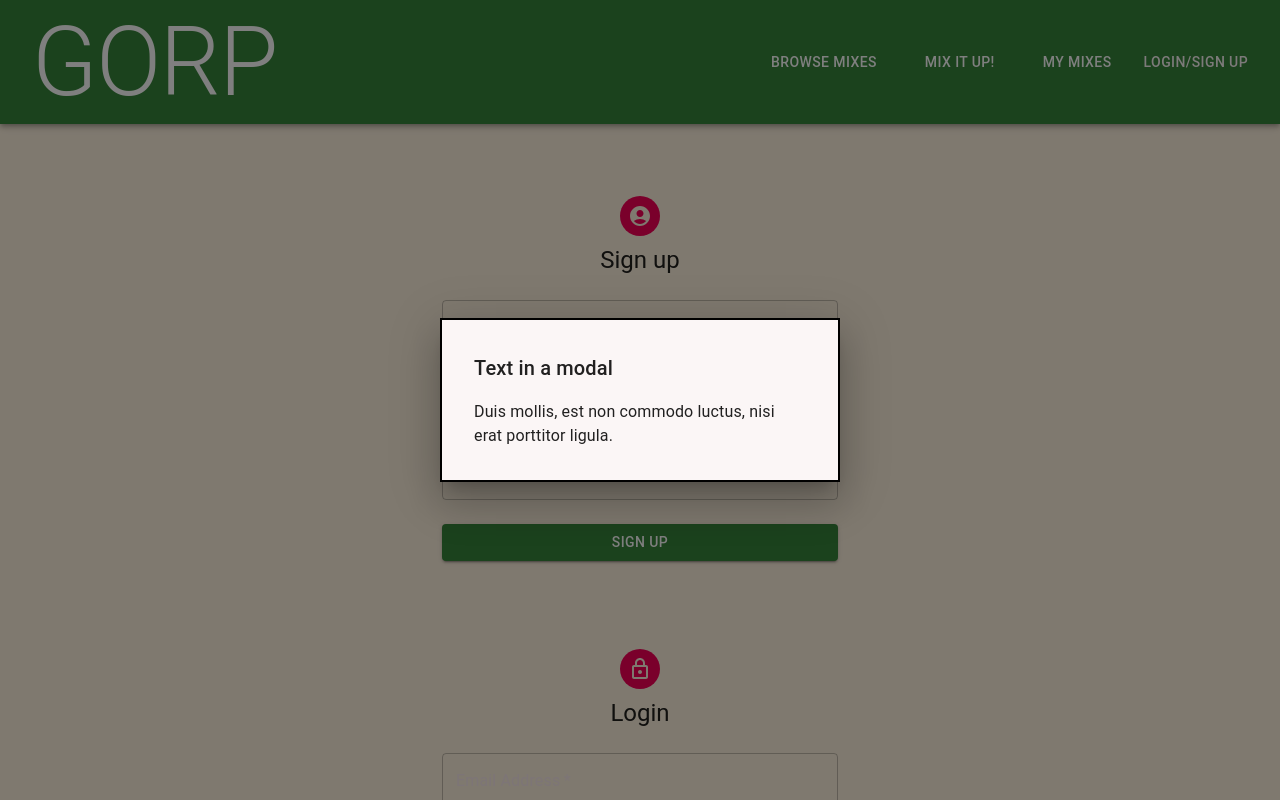
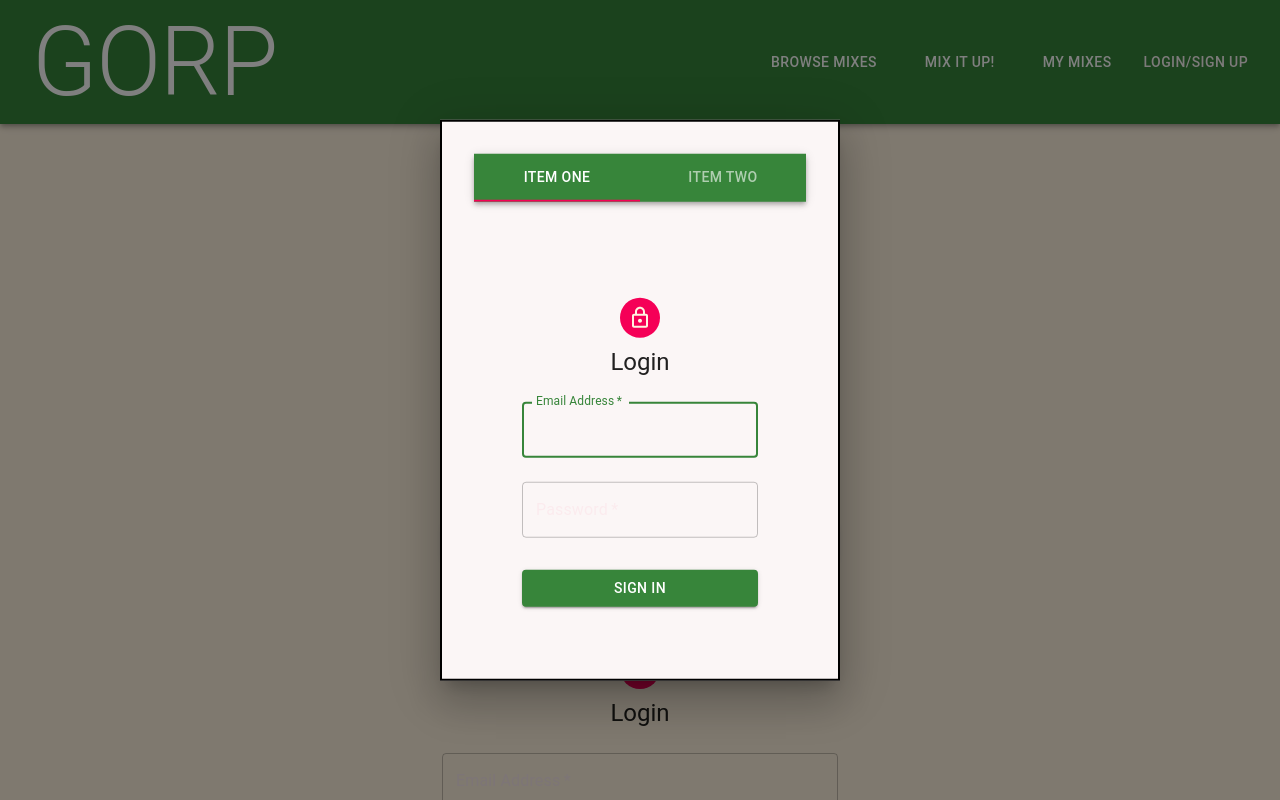
Before and after one commit to youngben97/GORP, a React (Vite) app in the folder client/: page / in a window 1280 px wide. Both pictures are taken after a click on the button "LOGIN/SIGN UP". Shown: the top 800 px of the page. Built offline with nearby package versions, Linux system fonts and the light colour scheme.

Commit message:
added tab functionality. needs more styling

```diff
--- a/client/src/components/LogSignModal.jsx
+++ b/client/src/components/LogSignModal.jsx
@@ -1,10 +1,8 @@
 import * as React from 'react';
-import Box from '@mui/material/Box';
-import Button from '@mui/material/Button';
-import Typography from '@mui/material/Typography';
-import Modal from '@mui/material/Modal';
+import PropTypes from 'prop-types';
 import SignUpForm from './SignupForm';
 import LoginForm from './LoginForm';
+import { AppBar, Box, Button, Typography, Modal, Tab, Tabs } from '@mui/material';
 
 const style = {
     position: 'absolute',
@@ -18,10 +16,52 @@ const style = {
     p: 4,
   };
 
+function CustomTabPanel(props) {
+    const { children, value, index, ...other } = props;
+
+    return (
+      <div
+        role="tabpanel"
+        hidden={value !== index}
+        id={`full-width-tabpanel-${index}`}
+        aria-labelledby={`full-width-tab-${index}`}
+        {...other}
+      >
+        {value === index && (
+          <Box sx={{ p: 3 }}>
+            <Typography>{children}</Typography>
+          </Box>
+        )}
+      </div>
+  );
+}
+
+CustomTabPanel.propTypes = {
+    children: PropTypes.node,
+    index: PropTypes.number.isRequired,
+    value: PropTypes.number.isRequired,
+  };
+
+function a11yProps(index) {
+    return {
+      id: `full-width-tab-${index}`,
+      'aria-controls': `full-width-tabpanel-${index}`,
+    };
+}
+
   export default function LogSignModal() {
     const [open, setOpen] = React.useState(false);
     const handleOpen = () => setOpen(true);
     const handleClose = () => setOpen(false);
+    const [value, setValue] = React.useState(0);
+
+    const handleChange = (event, newValue) => {
+      setValue(newValue);
+    };
+
+    const handleChangeIndex = (index) => {
+        setValue(index);
+      };
 
     return (
         <>
@@ -32,14 +72,20 @@ const style = {
                 aria-labelledby="modal-modal-title"
                 aria-describedby="modal-modal-description"
             >
-               <Box sx={style}>
-                    <Typography id="modal-modal-title" variant="h6" component="h2">
-                    Text in a modal
-                    </Typography>
-                    <Typography id="modal-modal-description" sx={{ mt: 2 }}>
-                    Duis mollis, est non commodo luctus, nisi erat porttitor ligula.
-                    </Typography>
-                </Box>
+              <Box sx={style}>
+                <AppBar position="static">
+                  <Tabs value={value} onChange={handleChange} indicatorColor='secondary' textColor='inherit' variant='fullWidth' aria-label="login/signup tabs">
+                    <Tab label="Item One" {...a11yProps(0)} />
+                    <Tab label="Item Two" {...a11yProps(1)} />
+                  </Tabs>
+                </AppBar>
+                <CustomTabPanel value={value} index={0}>
+                  <LoginForm />
+                </CustomTabPanel>
+                <CustomTabPanel value={value} index={1}>
+                  <SignUpForm />
+                </CustomTabPanel>
+              </Box>
             </Modal>
         </>
     )
```
